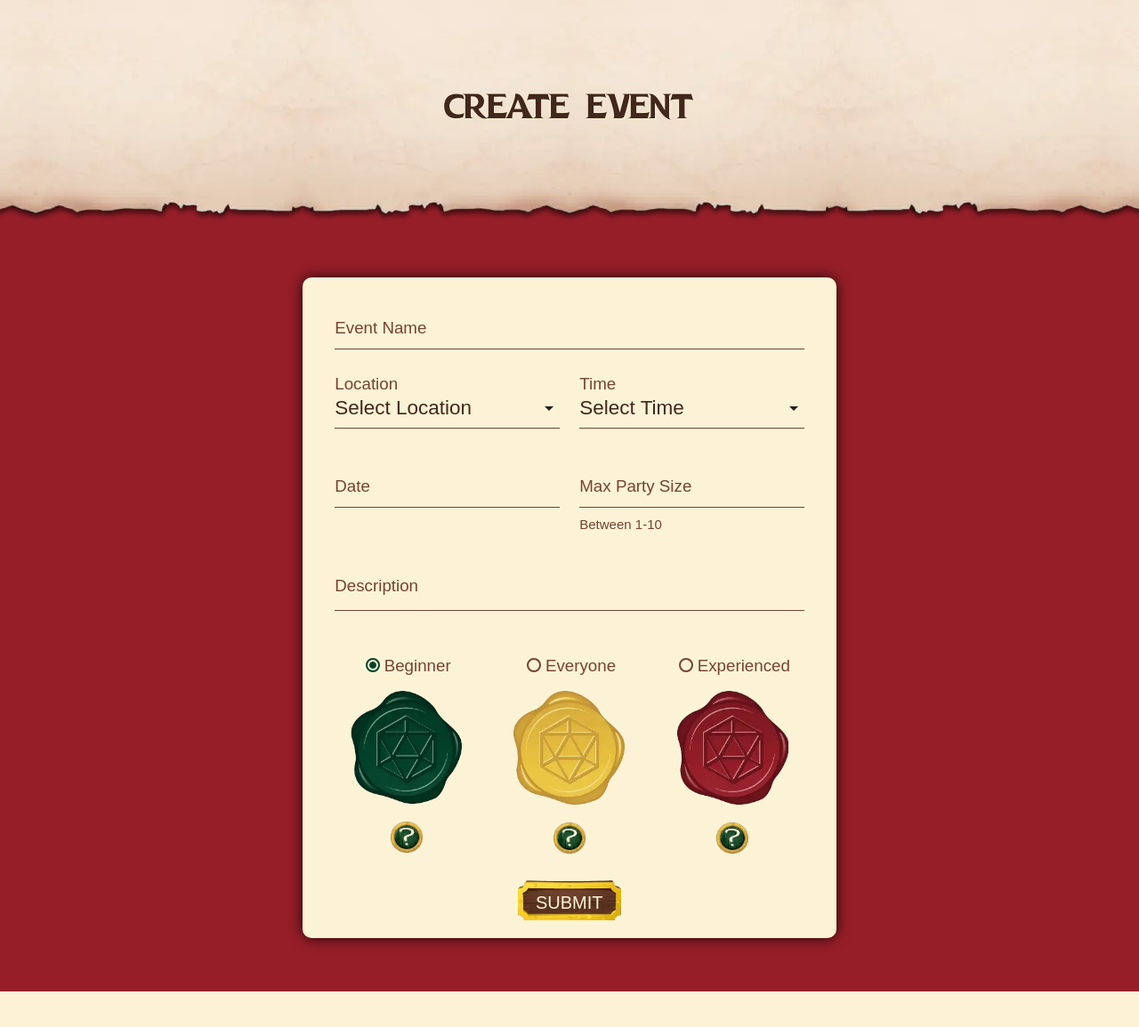
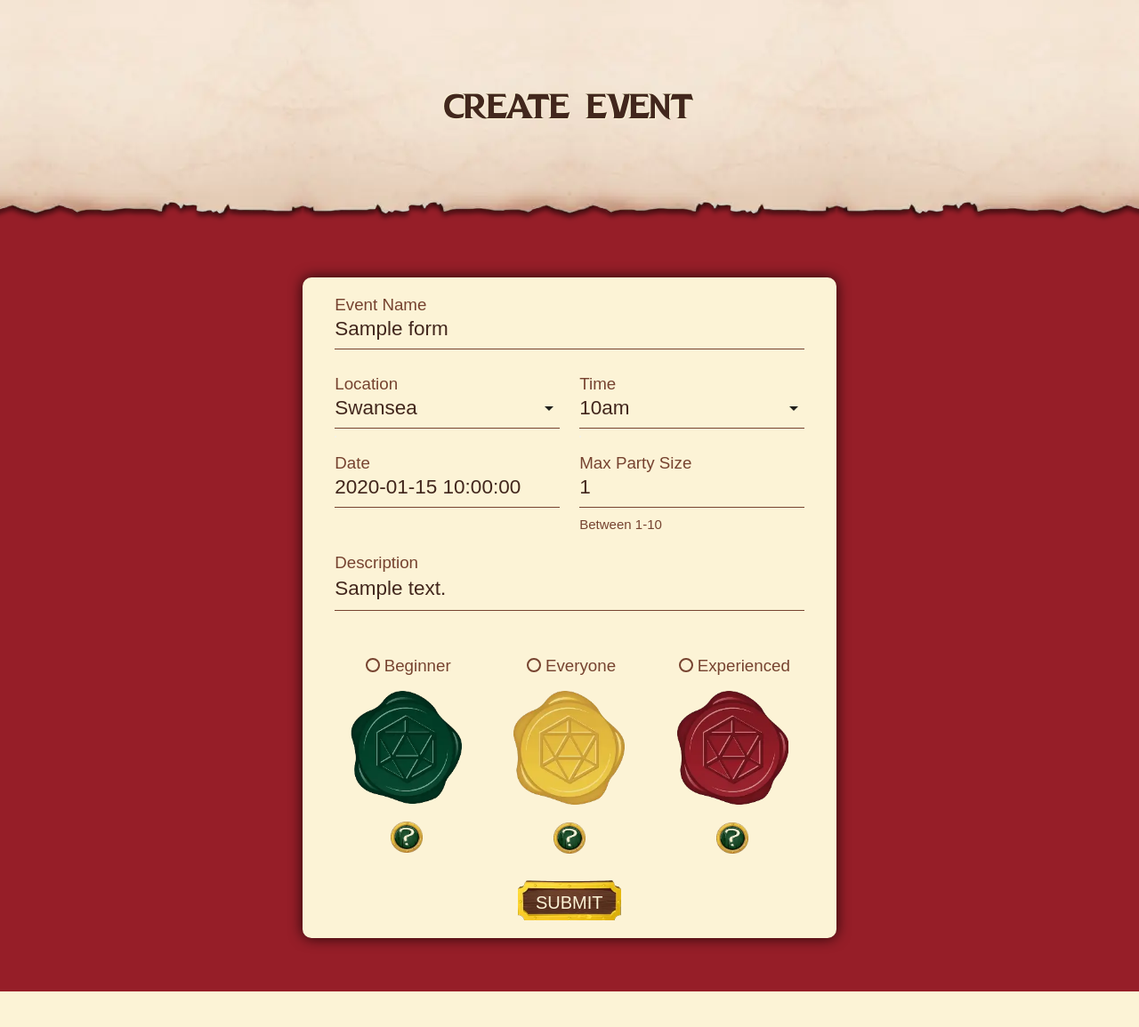
Before and after one commit to AndyWright360/Quest_Board, a Flask app: template quest_board/templates/create_event.html in a window 1280 px wide. Shown: the part 65-1220 px from the top of the page at 89% size. Run offline with Flask 2, Linux system fonts and the light colour scheme; the template is opened without the code that fills it: most values are stand-ins (such as "Sample title", 1, 10 or a date in 2020); some web fonts are replaced.

Commit message:
feat: save create_form input data if error detected

```diff
--- a/quest_board/templates/create_event.html
+++ b/quest_board/templates/create_event.html
@@ -27,7 +27,7 @@
                     <div class="row">
                         <!-- Event Name Input -->
                         <div class="input-field col s12">
-                            <input id="event_name" name="event_name" type="text" data-length="24" maxlength="24" required>
+                            <input id="event_name" name="event_name" {% if form_data %}value="{{ form_data.event_name }}"{% endif %} type="text" data-length="24" maxlength="24" required>
                             <label for="event_name">Event Name</label>
                         </div>
                     </div>
@@ -35,22 +35,22 @@
                         <!-- Dropbox - Select Location -->
                         <div class="input-field col s12 m6">
                             <select id="location" name="location" required>
-                                <option value="" disabled selected>Select Location</option>
-                                <option value="swansea">Swansea</option>
-                                <option value="bridgend">Bridgend</option>
-                                <option value="cardiff">Cardiff</option>
-                                <option value="newport">Newport</option>
+                                <option value="" disabled {% if not form_data %}selected{% endif %}>Select Location</option>
+                                <option value="swansea" {% if form_data and form_data.location == "swansea" %}selected{% endif %}>Swansea</option>
+                                <option value="bridgend" {% if form_data and form_data.location == "bridgend" %}selected{% endif %}>Bridgend</option>
+                                <option value="cardiff" {% if form_data and form_data.location == "cardiff" %}selected{% endif %}>Cardiff</option>
+                                <option value="newport" {% if form_data and form_data.location == "newport" %}selected{% endif %}>Newport</option>
                             </select>
                             <label for="location">Location</label>
                         </div>
                         <!-- Dropbox - Select Time -->
                         <div class="input-field col s12 m6">
                             <select id="time" name="time" required>
-                                <option value="" disabled selected>Select Time</option>
-                                <option value="10am">10am</option>
-                                <option value="12pm">12pm</option>
-                                <option value="2pm">2pm</option>
-                                <option value="4pm">4pm</option>
+                                <option value="" disabled {% if not form_data %}selected{% endif %}>Select Time</option>
+                                <option value="10am" {% if form_data and form_data.time == "10am" %}selected{% endif %}>10am</option>
+                                <option value="12pm" {% if form_data and form_data.time == "12pm" %}selected{% endif %}>12pm</option>
+                                <option value="2pm" {% if form_data and form_data.time == "2pm" %}selected{% endif %}>2pm</option>
+                                <option value="4pm" {% if form_data and form_data.time == "4pm" %}selected{% endif %}>4pm</option>
                             </select>
                             <label for="time">Time</label>
                         </div>
@@ -58,12 +58,12 @@
                     <div class="row">
                         <!-- Datepicker -->
                         <div class="input-field col s12 m6">
-                            <input id="date" name="date" type="text" class="datepicker" required>
+                            <input id="date" name="date" {% if form_data %}value="{{ form_data.date }}"{% endif %} type="text" class="datepicker" required>
                             <label for="date">Date</label>
                         </div>
                         <!-- Party Size Input -->
                         <div class="input-field col s12 m6">
-                            <input id="party_size" name="party_size" type="number" min="1" max="10" step="1" required>
+                            <input id="party_size" name="party_size" {% if form_data %}value="{{ form_data.party_size }}"{% endif %} type="number" min="1" max="10" step="1" required>
                             <label for="party_size">Max Party Size</label>
                             <span class="helper-text">Between 1-10</span>
                         </div>
@@ -71,7 +71,7 @@
                     <div class="row">
                         <!-- Description Textarea -->
                         <div class="input-field col s12">
-                            <textarea id="description" name="description" class="materialize-textarea" data-length="250" maxlength="250" required></textarea>
+                            <textarea id="description" name="description" class="materialize-textarea" data-length="250" maxlength="250" required>{% if form_data %}{{ form_data.description }}{% endif %}</textarea>
                             <label for="description">Description</label>
                         </div>
                     </div>
@@ -80,7 +80,7 @@
                         <div class="col s12 m4 center-align">
                             <p class="radio-container">
                                 <label for="beginner">
-                                    <input class="with-gap" name="exp_level" value="beginner" id="beginner" type="radio" checked />
+                                    <input class="with-gap" name="exp_level" value="beginner" id="beginner" type="radio" {% if not form_data or (form_data and form_data.exp_level == "beginner") %}checked{% endif %}>
                                     <span>Beginner</span>
                                     <img class="stamp" img src="{{ url_for('static', filename='images/seal-green.webp') }}" alt="A green wax seal with a D20 symbol">
                                 </label>
@@ -99,7 +99,7 @@
                         <div class="col s12 m4 center-align">
                             <p class="radio-container">
                                 <label for="everyone">
-                                    <input class="with-gap" name="exp_level" value="everyone" id="everyone" type="radio">
+                                    <input class="with-gap" name="exp_level" value="everyone" id="everyone" type="radio" {% if form_data and form_data.exp_level == "everyone" %}checked{% endif %}>
                                     <span>Everyone</span>
                                     <img class="stamp" img src="{{ url_for('static', filename='images/seal-yellow.webp') }}" alt="A yellow wax seal with a D20 symbol">
                                 </label>
@@ -117,7 +117,7 @@
                             <!-- Radio Button - Experienced -->
                             <p class="radio-container">
                                 <label for="experienced">
-                                    <input class="with-gap" name="exp_level" value="experienced" id="experienced" type="radio">
+                                    <input class="with-gap" name="exp_level" value="experienced" id="experienced" type="radio" {% if form_data and form_data.exp_level == "experienced" %}checked{% endif %}>
                                     <span>Experienced</span>
                                     <img class="stamp" img src="{{ url_for('static', filename='images/seal-red.webp') }}" alt="A red wax seal with a D20 symbol">
                                 </label>
```
Also changed, not shown: quest_board/routes.py (+13 -3 lines).
